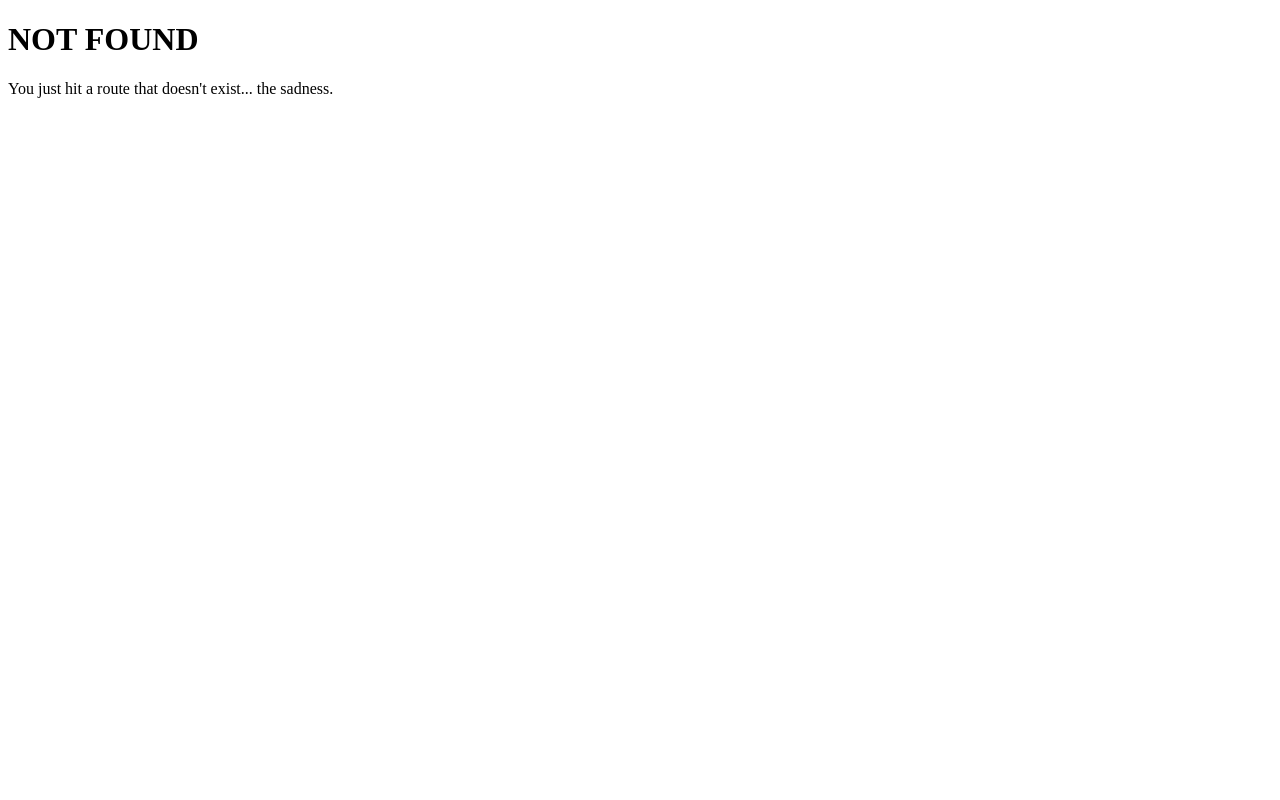
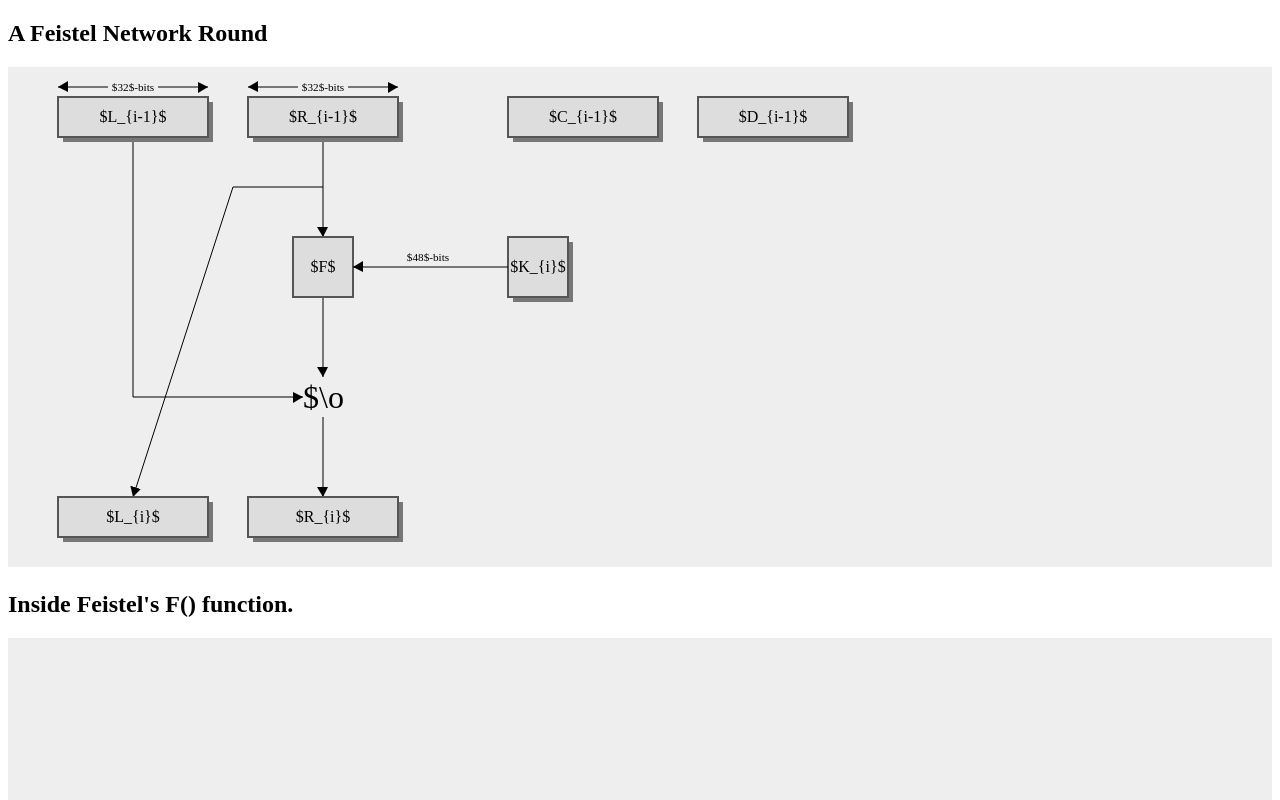
Before and after one commit to tmt514/eecs475w18-guess-the-cipher, a Gatsby site in the folder web/: page /des in a window 1280 px wide. Before the commit this address had no page. Shown: the top 800 px of the page. Built offline with nearby package versions, Linux system fonts and the light colour scheme; Gatsby itself is replaced by a stand-in of ours.

Commit message:
des example

```diff
--- a/web/src/layouts/index.js
+++ b/web/src/layouts/index.js
@@ -37,12 +37,20 @@ const Header = () => (
 const TemplateWrapper = ({ children }) => (
   <div>
     <Helmet
-      title="Gatsby Default Starter"
+      title="EECS 475 W18 Discussions"
       meta={[
         { name: 'description', content: 'Sample' },
         { name: 'keywords', content: 'sample, something' },
       ]}
-    />
+    >
+    <script type="text/x-mathjax-config">{`
+      MathJax.Hub.Config({tex2jax: {inlineMath: [['$','$'], ['\\(','\\)']]}});
+      `}
+    </script>
+    <script type="text/javascript" async
+    src="https://cdnjs.cloudflare.com/ajax/libs/mathjax/2.7.1/MathJax.js?config=TeX-AMS-MML_SVG">
+    </script>
+    </Helmet>
     <Header />
     <div
       style={{
--- /dev/null
+++ b/web/src/pages/des.js
@@ -0,0 +1,207 @@
+import React, { Component } from 'react'
+
+
+class Box extends Component {
+    constructor() {
+        super()
+        this.uuid = Math.random().toString(36)
+        this.state = {
+            glowing: false
+        }
+    }
+    componentDidMount() {
+        this.nv.addEventListener('click', this.handleClick.bind(this))
+    }
+    componentWillUnmount() {
+        this.nv.removeEventListener('click', this.handleClick.bind(this))
+    }
+    handleClick() {
+        this.setState((o) => {
+            return { glowing: !o.glowing }
+        })
+    }
+    render() {
+        var rectStyle = {
+            fill: (this.state.glowing? 'gold': '#DDD'),
+            stroke: '#555',
+            strokeWidth: '2px'
+        }
+        var rectShadowStyle = {
+            fill: '#777'
+        }
+        const textWrapStyle = {display: 'table', width:'100%', height: '100%'}
+        var textStyle = {display: 'table-cell', textAlign: 'center', verticalAlign: 'middle'}
+
+        if (this.props.largetext) {
+            textStyle.fontSize = '200%'
+        }
+        if (this.props.smalltext) {
+            textStyle.fontSize = '70%'
+        }
+
+        if (this.props.noshape) {
+            rectStyle.fillOpacity = '0.0'
+            rectStyle.stroke = undefined
+            rectStyle.strokeWidth = undefined
+        }
+
+
+        if (window.MathJax !== undefined) {
+            window.MathJax.Hub.Queue(["Typeset", MathJax.Hub, "math-" + this.uuid ]);
+        }
+
+        return (
+            <g ref={elem => this.nv = elem} >
+
+        {this.props.shadow &&
+            <rect x={this.props.x+5} y={this.props.y+5} width={this.props.w} height={this.props.h} style={rectShadowStyle} />
+        }
+
+        <rect x={this.props.x} y={this.props.y} width={this.props.w} height={this.props.h} style={rectStyle} />
+        <foreignObject x={this.props.x} y={this.props.y} width={this.props.w} height={this.props.h}>
+        <div xmlns="http://www.w3.org/1999/xhtml" style={textWrapStyle}>
+        <p id={"math-"+this.uuid} style={textStyle}>{this.props.children}</p>
+        </div>
+        </foreignObject>
+
+        </g>
+        )
+    }
+}
+//<text x={this.props.x + this.props.w/2} y={this.props.y+this.props.h/2} dominantBaseline="central" textAnchor="middle">{this.props.children}</text>
+
+class DES extends Component {
+    constructor() {
+        super()
+    }
+
+
+
+    render() {
+        const L1 = (<Box shadow x={50} y={30} w={150} h={40}>{`$L_{i-1}$`}</Box>);
+        const R1 = (<Box shadow x={240} y={30} w={150} h={40}>{`$R_{i-1}$`}</Box>);
+        const C1 = (<Box shadow x={500} y={30} w={150} h={40}>{`$C_{i-1}$`}</Box>);
+        const D1 = (<Box shadow x={690} y={30} w={150} h={40}>{`$D_{i-1}$`}</Box>);
+
+        const F = (<Box x={240+45} y={170} w={60} h={60}>{`$F$`}</Box>);
+        const X = (<Box largetext noshape x={240+45+10} y={(170+430)/2+10} w={60-20} h={60-20}>{`$\\oplus$`}</Box>);
+
+        const L2 = (<Box shadow x={50} y={430} w={150} h={40}>{`$L_{i}$`}</Box>);
+        const R2 = (<Box shadow x={240} y={430} w={150} h={40}>{`$R_{i}$`}</Box>);
+
+        const K = (<Box shadow x={500} y={170} w={60} h={60}>{`$K_{i}$`}</Box>)
+
+
+
+        const pathStyle = {
+            markerEnd: "url(#markerArrow)",
+            stroke: "#000",
+            strokeWidth: "1px",
+            fill: 'none'
+        }
+
+        const gp = function(rect, p) {
+            if (p === "east") {
+                return {x: rect.props.x + rect.props.w,
+                    y: rect.props.y + rect.props.h/2}
+            } else if (p === "west") {
+                return {x: rect.props.x,
+                    y: rect.props.y + rect.props.h/2}
+            } else if (p === "north") {
+                return {x: rect.props.x + rect.props.w/2,
+                    y: rect.props.y}
+            } else if (p === "south") {
+                return {x: rect.props.x + rect.props.w/2,
+                    y: rect.props.y + rect.props.h}
+            }
+        }
+        const segs = function(from) {
+
+            var x = from.x;
+            var y = from.y;
+            var ret = "M" + x + "," + y + " ";
+
+            var args = Array.prototype.slice.call(arguments, 1);
+            const lst = args.map(p => (p.l || "L") + p.x + "," + p.y)
+            ret += lst.join(" ")
+
+            return ret;
+        }
+        // south-west
+        const sw = function(r1, r2) {
+            return {x: Math.min(r1.props.x+r1.props.w/2, r2.props.x+r2.props.w/2),
+                y: Math.max(r1.props.y+r1.props.h/2, r2.props.y+r2.props.h/2)}
+        }
+        // middle of two points
+        const md = function(p1, p2) {
+            return {x: (p1.x+p2.x)/2, y: (p1.y+p2.y)/2}
+        }
+        // offset
+        const off = function(dx, dy) {
+            return {l: "l", x: dx, y: dy};
+        }
+        const pt = function(x, y) {
+            return {x: x, y: y}
+        }
+
+
+
+        const textOnL1 = (<g>
+            <Box smalltext noshape x={50} y={0} w={150} h={40}>{`$32$-bits`}</Box>
+            <path style={pathStyle} d={segs(pt(100, 20), pt(50, 20))} />
+            <path style={pathStyle} d={segs(pt(150, 20), pt(200, 20))} />
+            </g>)
+
+        const textOnR1 = (<g>
+        <Box smalltext noshape x={240} y={0} w={150} h={40}>{`$32$-bits`}</Box>
+        <path style={pathStyle} d={segs(pt(290, 20), off(-50, 0))} />
+        <path style={pathStyle} d={segs(pt(340, 20), off(50, 0))} />
+        </g>)
+
+
+        return (
+            <div>
+                <h2>A Feistel Network Round</h2>
+            <svg width="100%" height="500" style={{backgroundColor: "#EEE"}}>
+            <defs>
+            <marker id="markerArrow" markerWidth="15" markerHeight="15" refX="10" refY="5" orient="auto" markerUnits="strokeWidth">
+                <path d="M0,0 L0,11 L10,5 L0,0" style={{fill: '#000'}} />
+            </marker>
+            </defs>
+            <path style={pathStyle} d={segs(gp(L1, "south"), sw(L1, X), gp(X, "west"))}/>
+            <path style={pathStyle} d={segs(gp(R1, "south"), gp(F, "north"))}/>
+            <path style={pathStyle} d={segs(md(gp(R1, "south"), gp(F, "north")), off(-90, 0), gp(L2, "north"))} />
+            <path style={pathStyle} d={segs(gp(F, "south"), gp(X, "north"))} />
+            <path style={pathStyle} d={segs(gp(X, "south"), gp(R2, "north"))} />
+            {L1}
+            {R1}
+            {C1}
+            {D1}
+
+            {F}
+            {X}
+
+            {L2}
+            {R2}
+            {K}
+            <path style={pathStyle} d={segs(gp(K, "west"), gp(F, "east"))} />
+            <Box smalltext noshape x={gp(F,"east").x} y={170} w={150} h={40}>{`$48$-bits`}</Box>
+
+            {textOnL1}
+            {textOnR1}
+
+            </svg>
+            <p></p>
+            <div id="tdiv">
+            <h2>Inside Feistel's F() function.</h2>
+
+            <svg width="100%" height="500" style={{backgroundColor: "#EEE"}}>
+
+            </svg>
+            </div>
+            </div>
+        )
+    }
+}
+
+export default DES;
```
